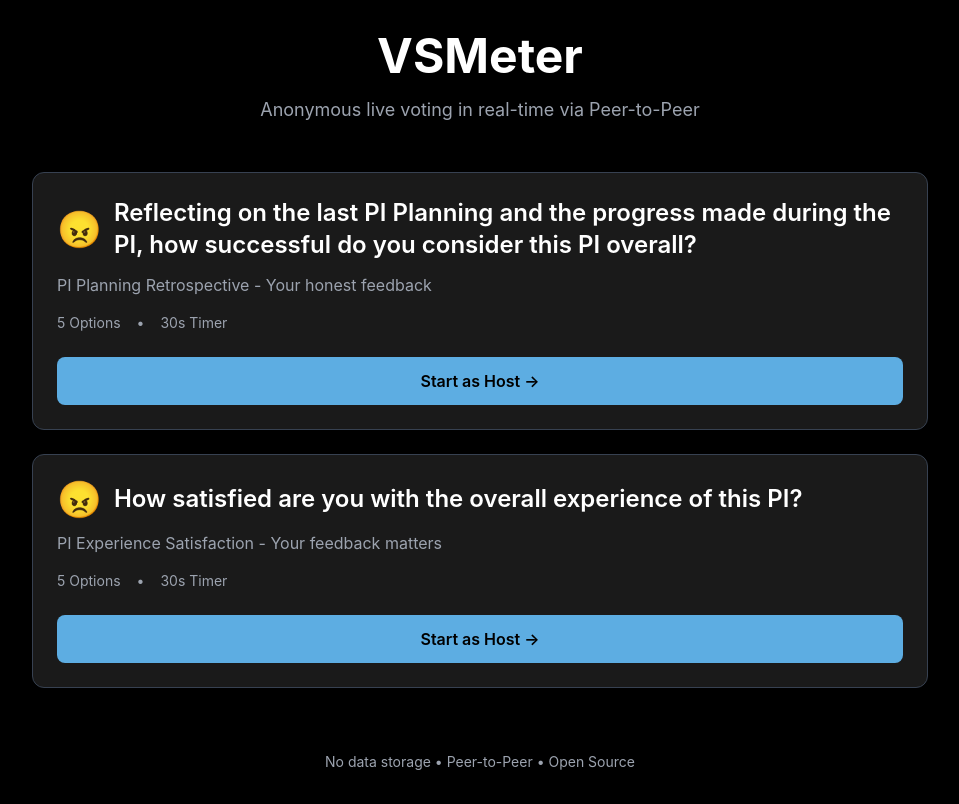
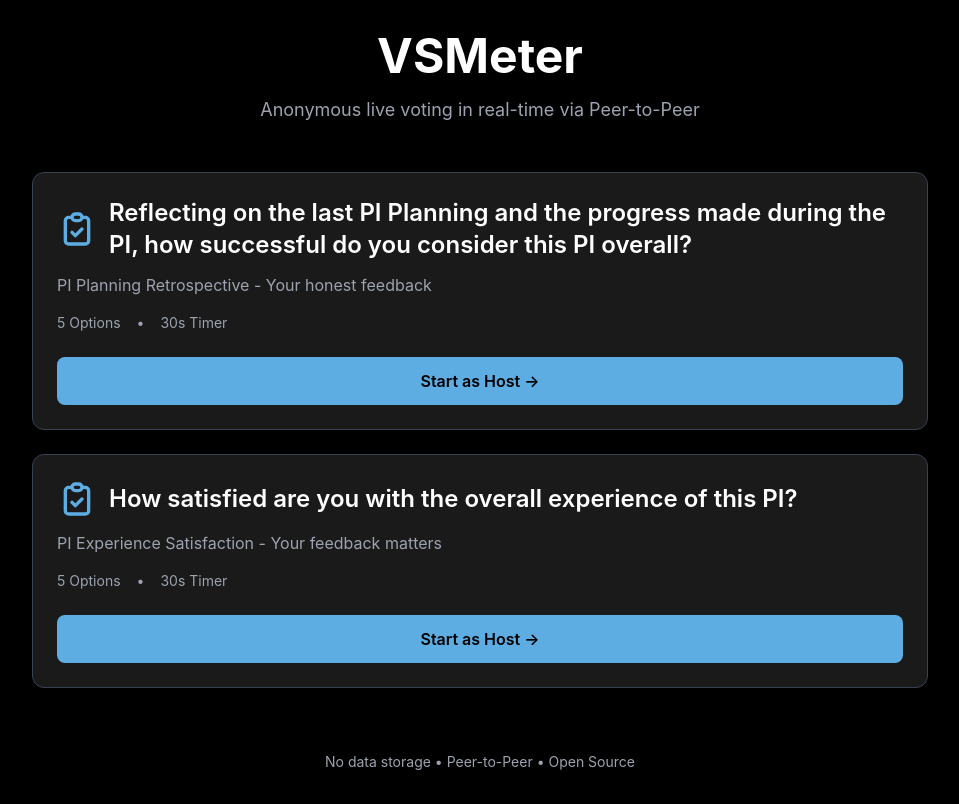
Before and after one commit to saplaum/VSMeter, a Vue app: page / in a window 1280 px wide. Shown: the whole page, without its empty margins (160-1119 px from the left). Built offline with nearby package versions, Linux system fonts and the light colour scheme.

Commit message:
Replace emoji with neutral voting icon on landing page

```diff
--- a/src/components/landing/VotingCard.vue
+++ b/src/components/landing/VotingCard.vue
@@ -3,7 +3,9 @@
     <div class="flex items-start justify-between">
       <div class="flex-1">
         <div class="flex items-center gap-3 mb-3">
-          <span class="text-4xl">{{ voting.options[0]?.emoji || '📊' }}</span>
+          <svg class="w-10 h-10 text-vs-bar-mid flex-shrink-0" fill="none" stroke="currentColor" viewBox="0 0 24 24">
+            <path stroke-linecap="round" stroke-linejoin="round" stroke-width="2" d="M9 5H7a2 2 0 00-2 2v12a2 2 0 002 2h10a2 2 0 002-2V7a2 2 0 00-2-2h-2M9 5a2 2 0 002 2h2a2 2 0 002-2M9 5a2 2 0 012-2h2a2 2 0 012 2m-6 9l2 2 4-4"></path>
+          </svg>
           <h2 class="text-2xl font-semibold">{{ voting.title }}</h2>
         </div>
         <p class="text-vs-text-muted mb-4">{{ voting.description }}</p>
```
